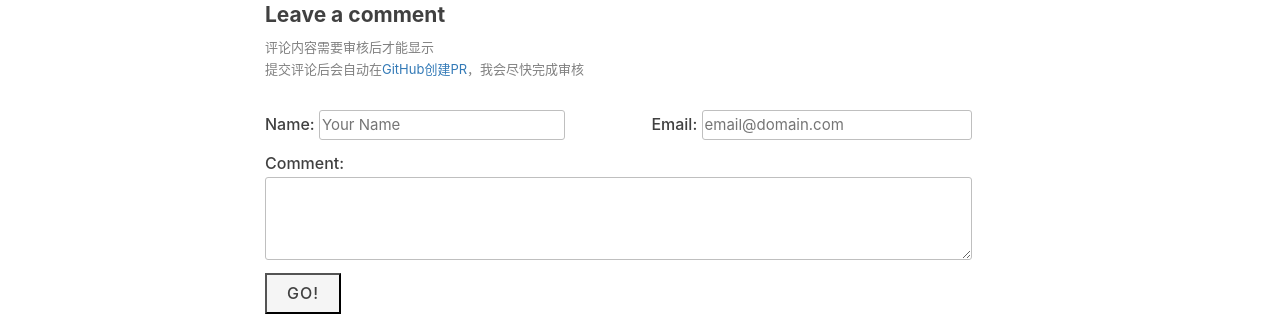
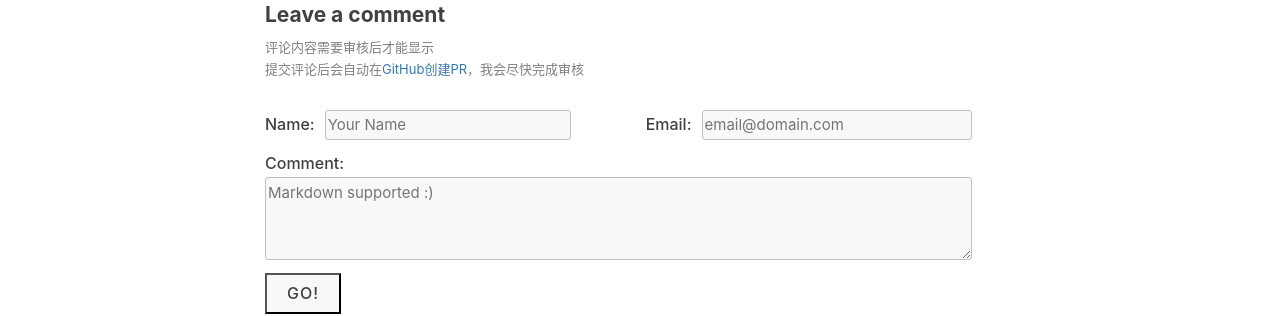
Before and after one commit to wings27/wings27.github.io, a Jekyll site: the page built from _posts/2015-09-05-to-undo-a-git-command.md, in a window 1280 px wide. Shown: the part 1737-2053 px from the top of the page. Built offline with Jekyll 4.4.1, drawn with Linux system fonts in a browser that asks for light colours; nearby versions of some CDN libraries; comment, search, counter and statistics services are not loaded.

Commit message:
adjust style

```diff
--- a/_includes/comments.html
+++ b/_includes/comments.html
@@ -33,9 +33,9 @@
         <form method="POST" action=" https://dev.staticman.net/v3/entry/github/wings27/wings27.github.io/master/comments">
             <input name="options[redirect]" type="hidden" value="{{site.url}}{{page.url}}#comments">
             <input name="options[slug]" type="hidden" value="{{ page_slug }}">
-            <label class="add-comment add-comment-author">Name: <input name="fields[name]" type="text" required placeholder="Your Name"></label>
-            <label class="add-comment add-comment-email">Email: <input name="fields[email]" type="email" required placeholder="email@domain.com"></label>
-            <label class="add-comment add-comment-content">Comment:<textarea name="fields[message]" rows="3"></textarea></label>
+            <label class="add-comment add-comment-author">Name:<input name="fields[name]" type="text" required placeholder="Your Name"></label>
+            <label class="add-comment add-comment-email">Email:<input name="fields[email]" type="email" required placeholder="email@domain.com"></label>
+            <label class="add-comment add-comment-content"><div>Comment:</div><textarea name="fields[message]" rows="3" placeholder="Markdown supported :)"></textarea></label>
             <button type="submit">Go!</button>
         </form>
     </div>
--- a/less/wings27-blog.less
+++ b/less/wings27-blog.less
@@ -1026,12 +1026,16 @@ body {
   }
   input, textarea {
     font-size: 13px;
+    background-color: @white-smoke;
     @media only screen and (min-width: 768px) {
       font-size: 15px;
     }
     font-weight: normal;
     border: 1px solid @gray-l;
     border-radius: 3px;
+  }
+  input {
+    margin-left: 10px;
   }
 
   button {
@@ -1041,7 +1045,7 @@ body {
     font-weight: 800;
     letter-spacing: 1px;
     padding: 10px;
-    background-color: whitesmoke;
+    background-color: @white-smoke;
     border-radius: 0;
     @media only screen and (min-width: 768px) {
       font-size: 16px;
```
Also changed, not shown: css/wings27-blog.css (+5 -6 lines), css/wings27-blog.min.css.
